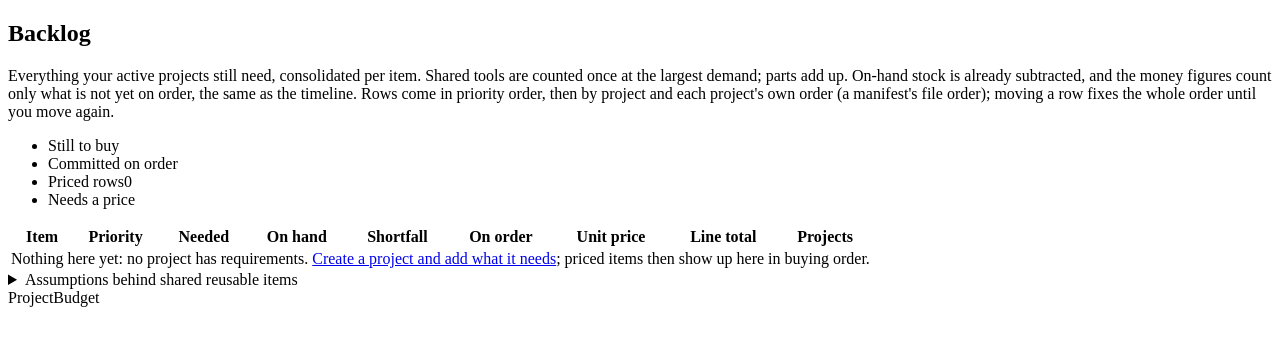
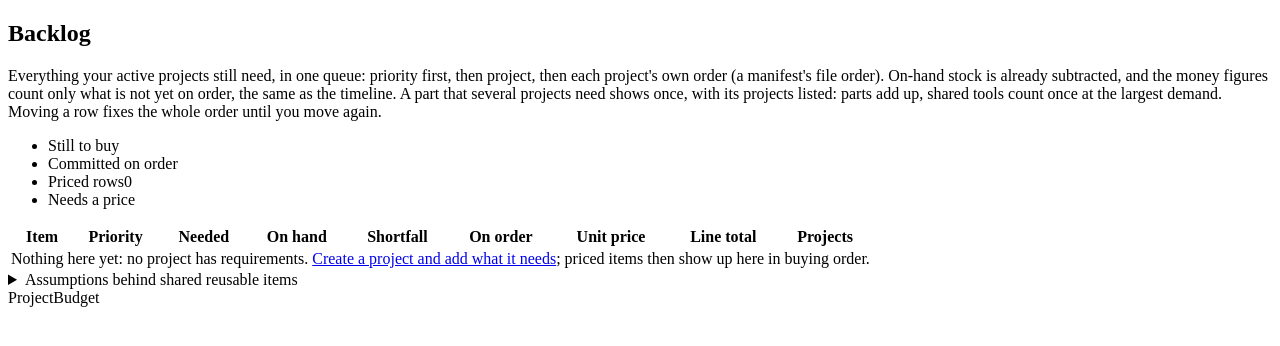
Before and after one commit to sdeery14/project-budget, a Python web app: template src/projectbudget/web/templates/backlog.html in a window 1280 px wide. Shown: the part 44-390 px from the top of the page. Run offline with Jinja, Linux system fonts and the light colour scheme; the template is opened without the code that fills it, so the values that code supplies are empty.

Commit message:
docs: align product copy with the per-project lists thesis (#61)
Closes #32. ADR-012 made the decision the issue asked for; this is the
copy change it listed under the issue. The owner has decided a second
clean-workspace judgment is not needed: the next round of testing, and
then day-to-day use, will surface anything that contradicts the thesis
as new issues.

## What

ADR-012 (accepted 2026-11-11) already restated the thesis: several
projects' shopping lists in one priority queue against one budget, with
consolidation per item as the mechanism that keeps the queue honest, not
the headline. The queue order (#34), the money figures (#25), adoption
(#26), dates (#27) and review state (#36) that followed from it are
merged. What still said the old thing was the copy the owner reads
first:

- **Backlog page** intro: leads with the queue and its order, and
mentions per-item merging as what happens when several projects need the
same part.
- **README**: the first paragraph and the first feature bullet say the
same; "with overlapping parts" leaves the target-user sentence.
- **RFC v3 §2**: a dated amendment note under the thesis paragraph
pointing at ADR-012, so the RFC no longer reads as the only statement of
the thesis. The paragraph itself is left as written, since the RFC is
the approved historical document.

No code or behaviour changes; the backlog's rules and the "Assumptions
behind shared reusable items" disclosure are untouched.

## ADR to review against

ADR-012 (thesis and queue order). Nothing here should go beyond what it
decided.

## Tests

No test pinned the old wording. Page, template-safety, accessibility and
backlog service tests pass, as do the backlog browser tests at desktop
and 320 px. Looked at the backlog page on my own instance at both
widths.

🤖 Generated with [Claude Code](https://claude.com/claude-code)

Co-authored-by: Claude Fable 5.1 <noreply@anthropic.com>

```diff
--- a/src/projectbudget/web/templates/backlog.html
+++ b/src/projectbudget/web/templates/backlog.html
@@ -3,11 +3,11 @@
 {% block content %}
 <section class="card">
   <h1>Backlog</h1>
-  <p class="muted">Everything your active projects still need, consolidated per item. Shared tools are
-  counted once at the largest demand; parts add up. On-hand stock is already subtracted, and the
-  money figures count only what is not yet on order, the same as the timeline.
-  Rows come in priority order, then by project and each project's own order (a manifest's file
-  order); moving a row fixes the whole order until you move again.</p>
+  <p class="muted">Everything your active projects still need, in one queue: priority first, then project,
+  then each project's own order (a manifest's file order). On-hand stock is already subtracted, and the
+  money figures count only what is not yet on order, the same as the timeline. A part that several
+  projects need shows once, with its projects listed: parts add up, shared tools count once at the
+  largest demand. Moving a row fixes the whole order until you move again.</p>
 
   <ul class="kpi">
     <li>
```
Also changed, not shown: docs/rfc/ProjectBudget-RFC-v3.md (+2 -0 lines), CHANGELOG.md, README.md.
